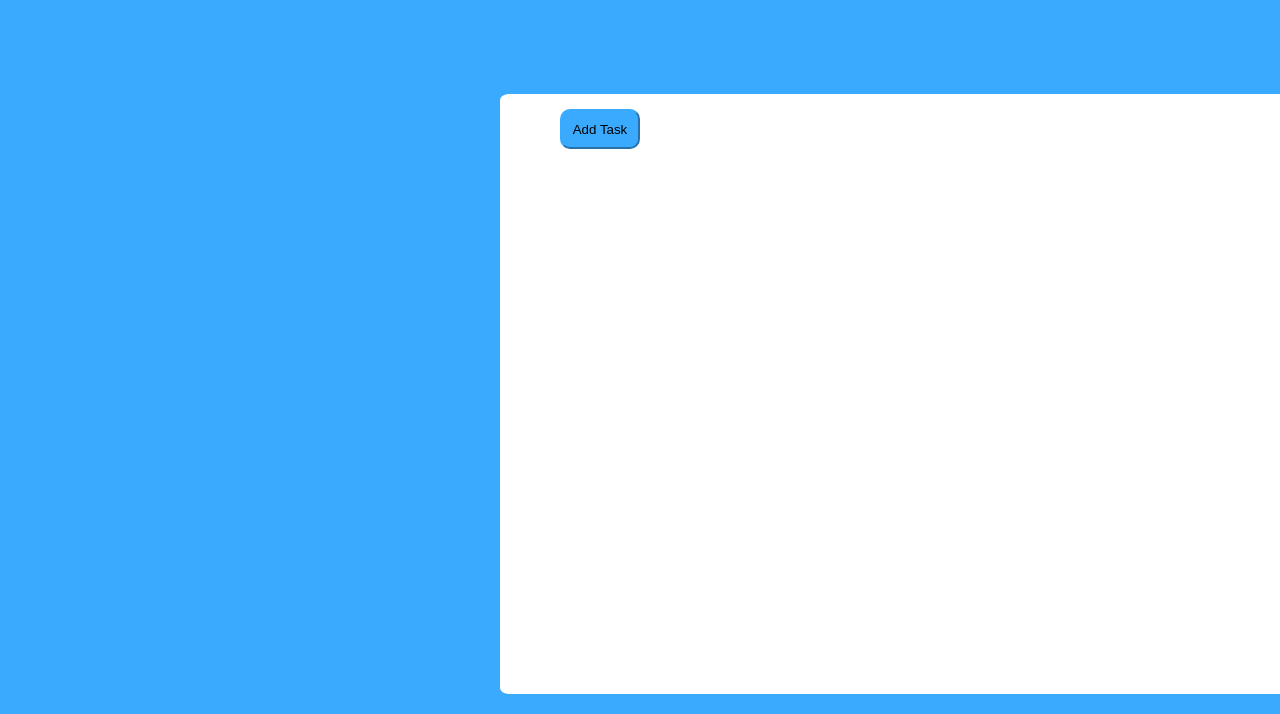
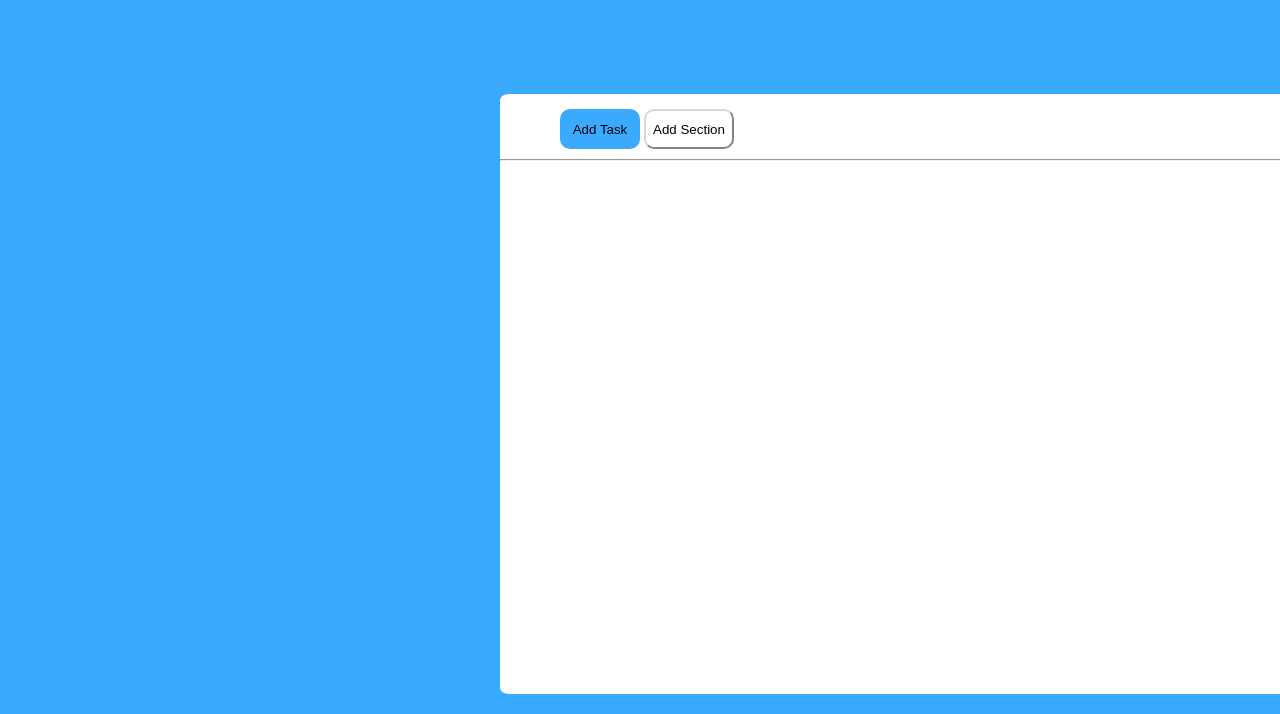
Before and after one commit to Giovannimaiorana/html-css-toboolist, a plain HTML site: page index.html in a window 1280 px wide. Shown: the part 86-800 px from the top of the page. Drawn offline with Linux system fonts and the light colour scheme.

Commit message:
Fine parte bottoni

```diff
--- a/css/style.css
+++ b/css/style.css
@@ -39,4 +39,17 @@ h1{
     margin-left: 60px;
     border-radius: 10px;
     border-color: rgb(58, 170, 255);
+    display: inline-block;
+    border: none;
 }
+.bottonebianco{
+    width: 90px;
+    height: 40px;
+    background-color: white;
+    border-radius: 10px;
+    border-color: rgb(212, 216, 220);
+}
+hr{
+    color: rgb(212, 216, 220);
+    margin-top: 10px;
+}
--- a/index.html
+++ b/index.html
@@ -18,10 +18,15 @@
     <!--Fine costruzione logo con titolo-->
     <!--Inizio Parte centrale-->
         <main>
-           <div class="quadrato" >
-            <button class="bottoneblu" >Add Task</button>
-
-           </div>
+            <div class="quadrato" >
+    <!-- Inizio Aggiunta bottoni-->
+                <section>
+                    <button class="bottoneblu" >Add Task</button>
+                    <button class="bottonebianco" >Add Section</button>
+                </section>
+    <!--Fine Aggiunta bottoni-->
+                    <hr/>
+            </div>
 
         </main>
 
```
